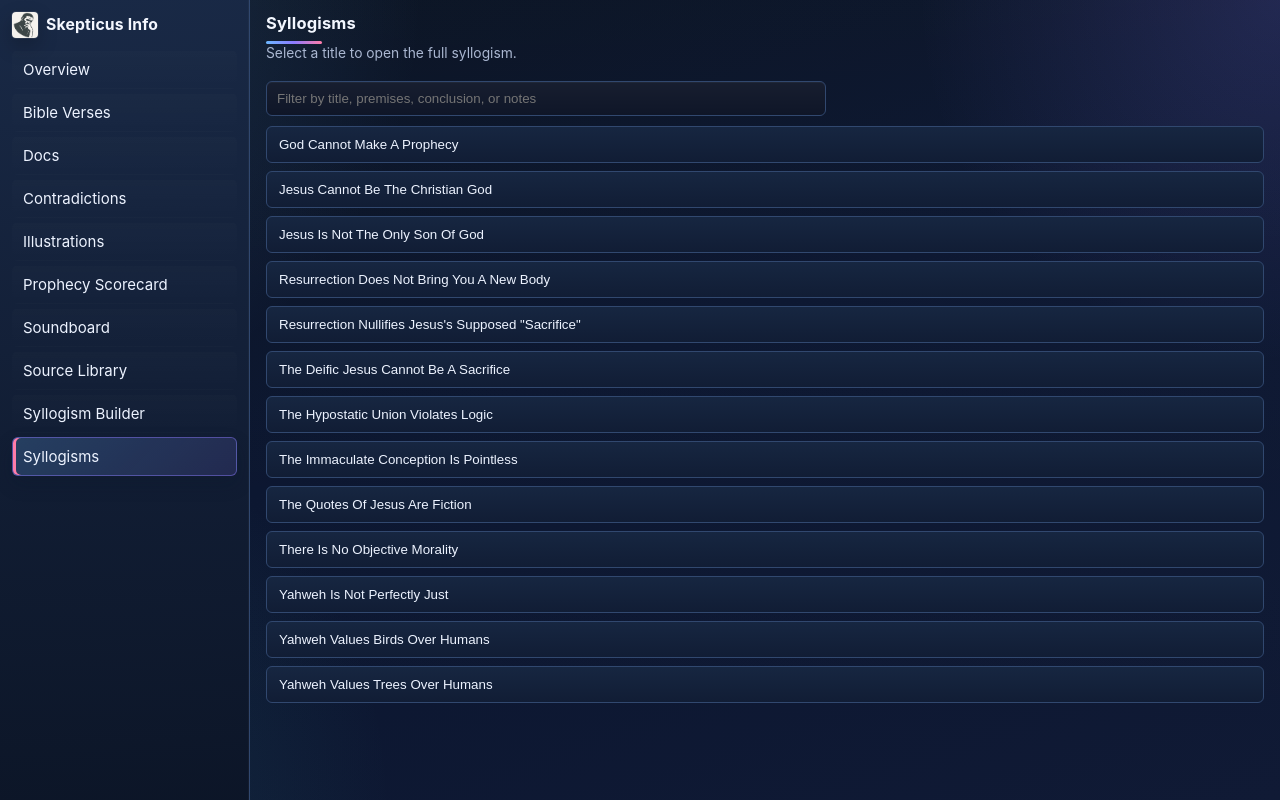
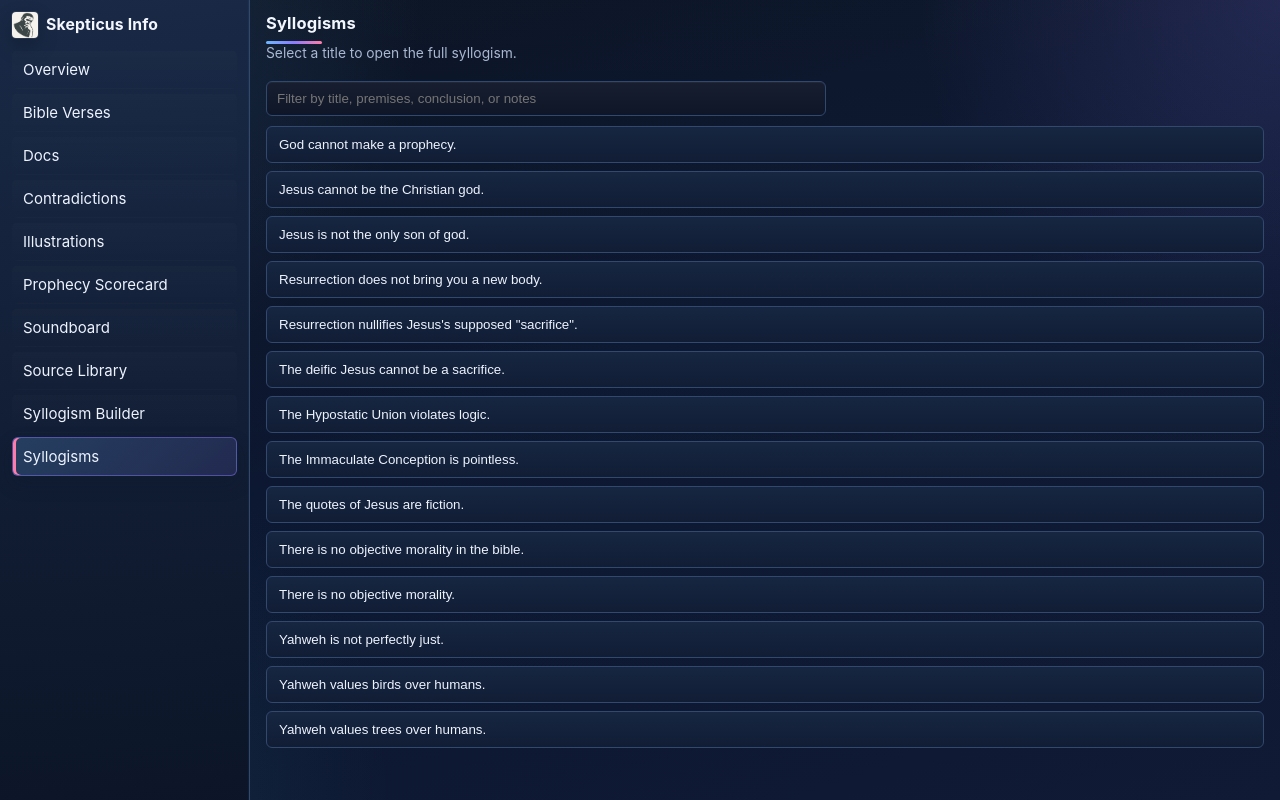
Before and after one commit to bytebodger/skepticus-info, a React (Vite) app: page /syllogisms in a window 1280 px wide. Built offline with nearby package versions, Linux system fonts and the light colour scheme.

Commit message:
more docs & syllogisms

```diff
--- a/src/data/syllogisms.ts
+++ b/src/data/syllogisms.ts
@@ -10,7 +10,7 @@ export type Syllogism = {
 export const syllogisms: Syllogism[] = [
     {
         id: 'sacrifices-must-be-lost',
-        title: 'The Deific Jesus Cannot Be A Sacrifice',
+        title: 'The deific Jesus cannot be a sacrifice.',
         premises: [
             'According to Trinitarianism, Jesus IS god.',
             'God is immortal.',
@@ -22,7 +22,7 @@ export const syllogisms: Syllogism[] = [
     },
     {
         id: 'you-cant-know-a-sacrifice-is-coming-back',
-        title: 'Resurrection Nullifies Jesus\'s Supposed "Sacrifice"',
+        title: 'Resurrection nullifies Jesus\'s supposed "sacrifice".',
         premises: [
             'Yahweh is omniscient.',
             'Yahweh always knew that Jesus would be resurrected.',
@@ -34,7 +34,7 @@ export const syllogisms: Syllogism[] = [
     },
     {
         id: 'god-cannot-prophecy',
-        title: 'God Cannot Make A Prophecy',
+        title: 'God cannot make a prophecy.',
         premises: [
             'God is omniscient.',
             'God is omnipotent.',
@@ -51,7 +51,7 @@ export const syllogisms: Syllogism[] = [
     },
     {
         id: 'yahweh-is-not-perfectly-just',
-        title: 'Yahweh Is Not Perfectly Just',
+        title: 'Yahweh is not perfectly just.',
         premises: [
             'Yahweh sacrificed Jesus for us.',
             'Jesus was without sin, meaning that he was without guilt.',
@@ -62,7 +62,7 @@ export const syllogisms: Syllogism[] = [
     },
     {
         id: 'jesus-is-not-the-only-son-of-god',
-        title: 'Jesus Is Not The Only Son Of God',
+        title: 'Jesus is not the only son of god.',
         premises: [
             'From Genesis 6:2, there are clearly and obviously "sons of god".',
             'Jesus is a son of god.',
@@ -74,7 +74,7 @@ export const syllogisms: Syllogism[] = [
     },
     {
         id: 'the-quotes-of-jesus-are-fiction',
-        title: 'The Quotes Of Jesus Are Fiction',
+        title: 'The quotes of Jesus are fiction.',
         premises: [
             'The gospels have 53 pages of direct quotes from Jesus (https://www.wwj.org.nz/content/wwj46p39.pdf)',
             'The earliest gospel (Mark) was written at least 33 years after the death of Jesus.',
@@ -87,7 +87,7 @@ export const syllogisms: Syllogism[] = [
     },
     {
         id: 'the-immaculate-conception-is-pointless',
-        title: 'The Immaculate Conception Is Pointless',
+        title: 'The Immaculate Conception is pointless.',
         premises: [
             'According to the bible, the conception of Jesus was a miracle from god.',
             'If the omnipotent creator god is capable of causing a virgin to conceive his son, then he\'s capable of having that son be free from Original Sin.',
@@ -97,7 +97,7 @@ export const syllogisms: Syllogism[] = [
     },
     {
         id: 'the-hypostatic-union-violates-logic',
-        title: 'The Hypostatic Union Violates Logic',
+        title: 'The Hypostatic Union violates logic.',
         premises: [
             'The Hypostatic Union states that Jesus is fully god and fully human.',
             'Gods are not humans.',
@@ -110,7 +110,7 @@ export const syllogisms: Syllogism[] = [
     },
     {
         id: 'jesus-cannot-be-the-christian-god',
-        title: 'Jesus Cannot Be The Christian God',
+        title: 'Jesus cannot be the Christian god.',
         premises: [
             'The Christian god is omnipresent.',
             'Jesus has a physical body.',
@@ -125,7 +125,7 @@ export const syllogisms: Syllogism[] = [
     },
     {
         id: 'resurrection-does-not-bring-you-a-new-body',
-        title: 'Resurrection Does Not Bring You A New Body',
+        title: 'Resurrection does not bring you a new body.',
         premises: [
             'Christian theology holds that believers will be resurrected in bodily form, modeled after Jesus\'s physical resurrection.',
             'Jesus still had injuries on his hands, feet, and side after being resurrected.',
@@ -138,7 +138,7 @@ export const syllogisms: Syllogism[] = [
     },
     {
         id: 'yahweh-values-birds-over-humans',
-        title: 'Yahweh Values Birds Over Humans',
+        title: 'Yahweh values birds over humans.',
         premises: [
             'In Deuteronomy 22:6-7, Yahweh commands that if you find a bird\'s nest with eggs or chicks, you must not take the mother bird, but you can take the eggs or chicks.',
             'In Deuteronomy 20:16-17, Yahweh commands that when you conquer a city you must kill everyone in it.',
@@ -150,7 +150,7 @@ export const syllogisms: Syllogism[] = [
     },
     {
         id: 'yahweh-values-trees-over-humans',
-        title: 'Yahweh Values Trees Over Humans',
+        title: 'Yahweh values trees over humans.',
         premises: [
             'In Deuteronomy 20:19-20, Yahweh commands that when you besiege a city, you must not cut down any fruit trees, but you can cut down non-fruit trees.',
             'In Deuteronomy 20:16-17, Yahweh commands that when you conquer a city you must kill everyone in it.',
@@ -163,12 +163,22 @@ export const syllogisms: Syllogism[] = [
     },
     {
         id: 'no-objective-morality',
-        title: 'There Is No Objective Morality',
+        title: 'There is no objective morality.',
         premises: [
             'The very meaning of "objective" dictates that it must be mind-independent. In other words, it must be true regardless of what anyone thinks about it, or even whether anyone thinks about it at all.',
             'Any moral system that is based on the conventions of humanity cannot be indepent of human minds.',
             'Any moral system that is based on the commands of a god cannot be independent of that god\'s mind.',
             'There is no moral system that is independent of human minds or the mind of a god.',
+        ],
+        conclusion: 'There is no objective morality.',
+        notes: [],
+    },
+    {
+        id: 'no-objective-morality-bible',
+        title: 'There is no objective morality in the bible.',
+        premises: [
+            'Objective morality cannot come from a mind (even the mind of Yahweh/Jesus).',
+            'Objective morality would need to be defined in objective terms.',
         ],
         conclusion: 'There is no objective morality.',
         notes: [],
```
